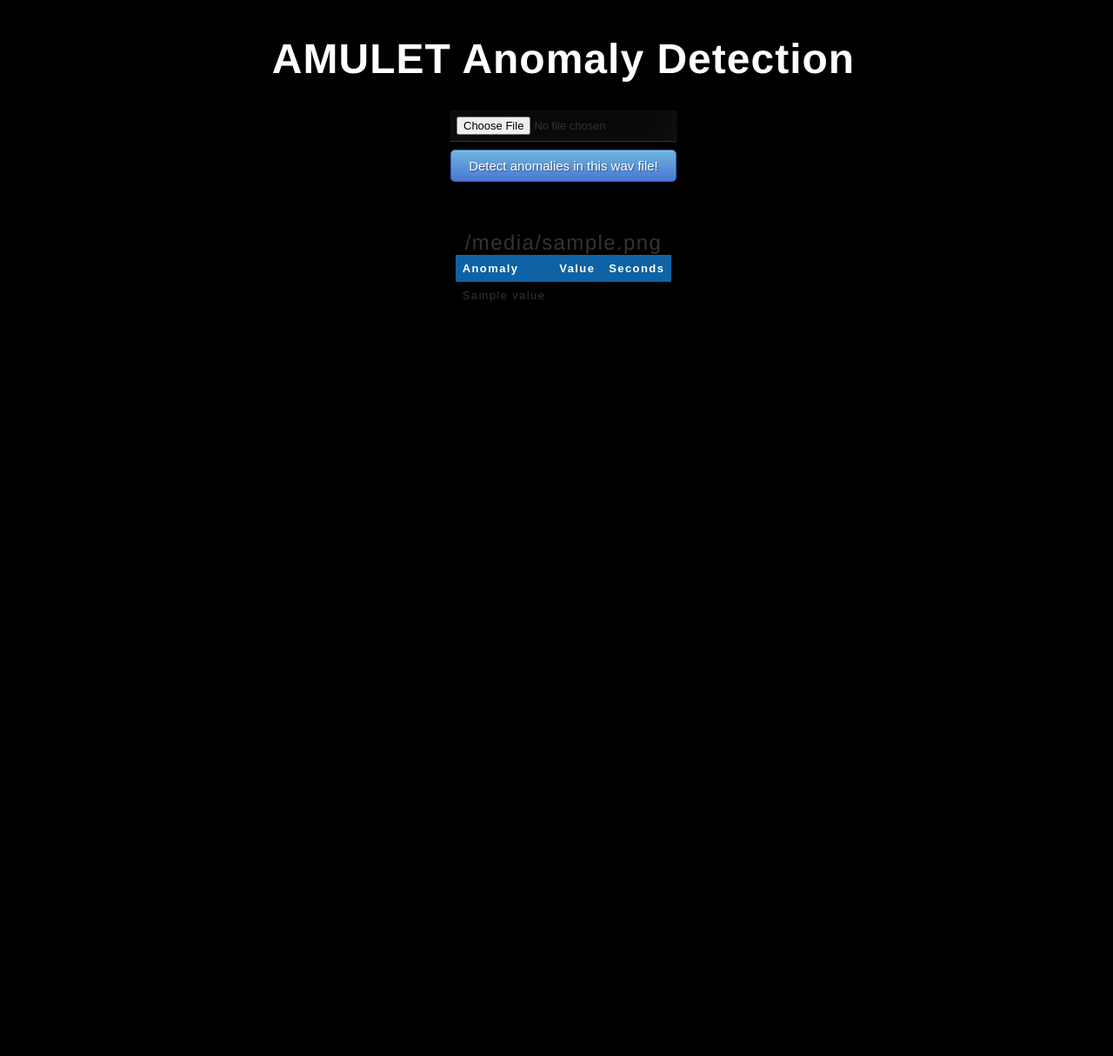
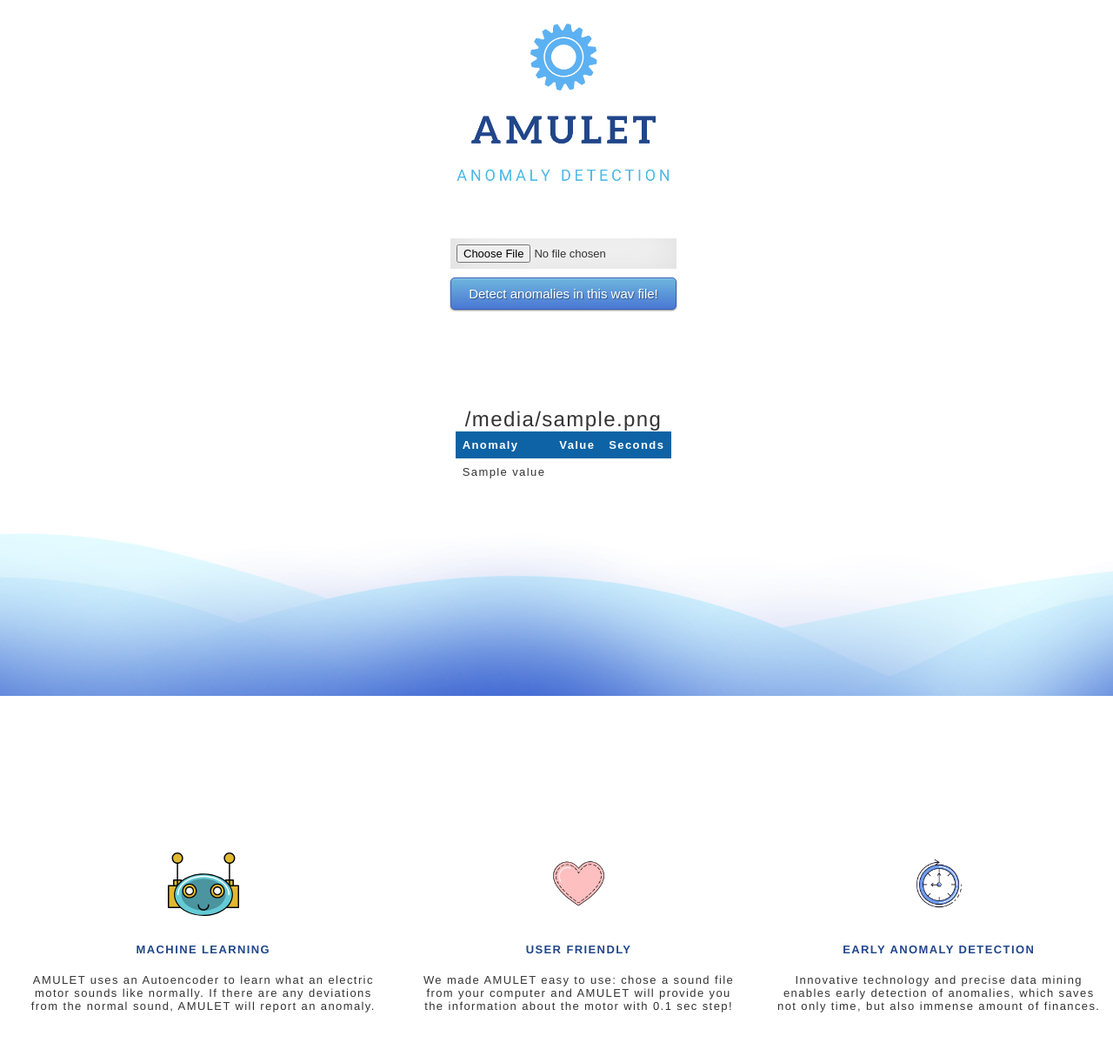
Before and after one commit to petrokvitka/amulet_anomaly_detection, a Flask app: template templates/index.html in a window 1280 px wide. Shown: the whole page at 87% size. Before the commit the page ends 347 px from the top, so only its background shows below. Run offline with Flask 2, Linux system fonts and the light colour scheme; the template is opened without the code that fills it: most values are stand-ins (such as "Sample title", 1, 10 or a date in 2020); parts of the project's set-up code (start-up, migrations or seed data) failed here and were passed over.

Commit message:
adding images for the html site

```diff
--- a/templates/index.html
+++ b/templates/index.html
@@ -3,27 +3,38 @@
 
 <head>
 <meta charset="UTF-8">
-<title>Anomaly Detection</title>
+<meta content="width=device-width, initial-scale=1.0" name="viewport">
+<title>AMULET</title>
 
+<!-- Favicon -->
+<!-- Favicon -->
+<link rel="icon" href="{{url_for('static', filename='css/amulet_favicon.png')}}">
+
+<!-- css -->
 <link rel="stylesheet" href="{{ url_for('static', filename='css/style.css') }}">
 
 </head>
 
-<body style="background: #000;">
+<body> <!--style="background: #000;"-->
  <div class="login">
-	<h1>AMULET Anomaly Detection</h1>
+	<!--h1>AMULET Anomaly Detection</h1-->
+  <img src="static/css/amulet_logo_huge.png">
 
      <!-- Main Input For Receiving Query to our ML -->
     <form action="{{ url_for('predict')}}"method="post">
-    	<input type="file" id="my_file" name="my_file" placeholder="wav file" required="required"/>
+    	<input type="file" name="my_file" placeholder="wav file" required="required"/>
       <button type="submit" class="btn btn-primary btn-block btn-large">Detect anomalies in this wav file!</button>
+      <br>
+      <br>
     </form>
+
+   <!-- pre>{{ prediction_text }}</pre -->
 
    <br>
    <br>
-   <!-- pre>{{ prediction_text }}</pre -->
 
    {{ my_file }}
+
 
    <div class="scrollable">
      <table>
@@ -48,6 +59,51 @@
 
  </div>
 
+ <br>
+ <br>
+ <br>
+ <br>
+ <br>
+ <br>
+ <br>
+ <br>
+ <br>
+
+ <div class="container">
+   <div class="row">
+
+     <div class="column">
+       <div class="feature-block">
+
+         <img src="static/css/robot.svg" alt="img" class="img-fluid">
+         <h4>MACHINE LEARNING</h4>
+         <p>AMULET uses an Autoencoder to learn what an electric motor sounds like normally. If there are any deviations from the normal sound, AMULET will report an anomaly.</p>
+       </div>
+     </div>
+
+     <div class="column">
+       <div class="feature-block">
+
+         <img src="static/css/heart.png" alt="img" class="img-fluid">
+         <h4>USER FRIENDLY</h4>
+         <p>We made AMULET easy to use: chose a sound file from your computer and AMULET will provide you the information about the motor with 0.1 sec step!</p>
+        </div>
+     </div>
+
+     <div class="column">
+       <div class="feature-block">
+
+         <img src="static/css/clock.png" alt="img" class="img-fluid">
+         <h4>EARLY ANOMALY DETECTION</h4>
+         <p>Innovative technology and precise data mining enables early detection of anomalies, which saves not only time, but also immense amount of finances.</p>
+       </div>
+     </div>
+
+   </div>
+ </div>
+
+
+
 
 </body>
 </html>
```
Also changed, not shown: static/css/amulet_favicon.png (added), static/css/amulet_logo_huge.png (added), static/css/clock.png (added), static/css/heart.png (added), static/css/hero-bg.png (added), static/css/robot.svg (added).
